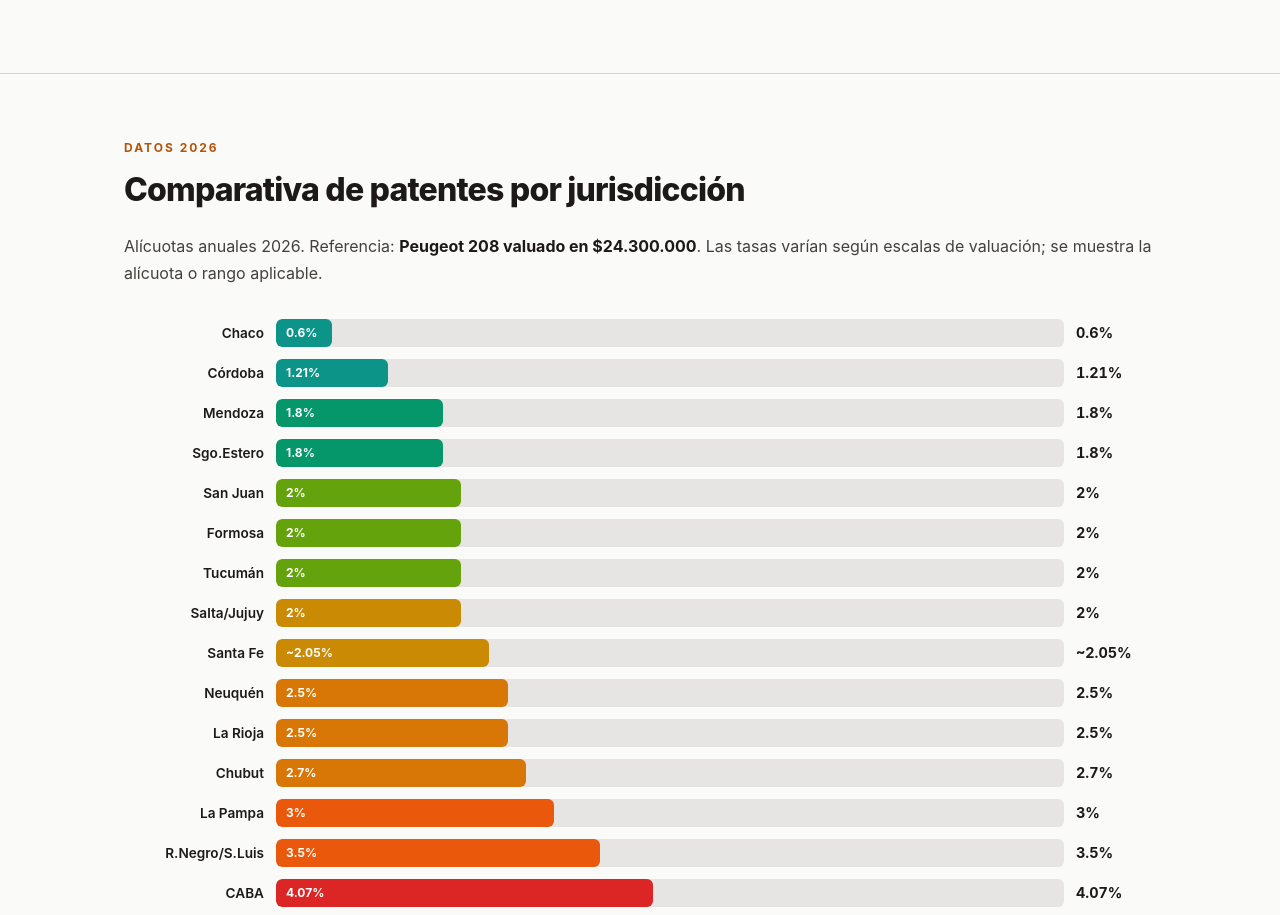
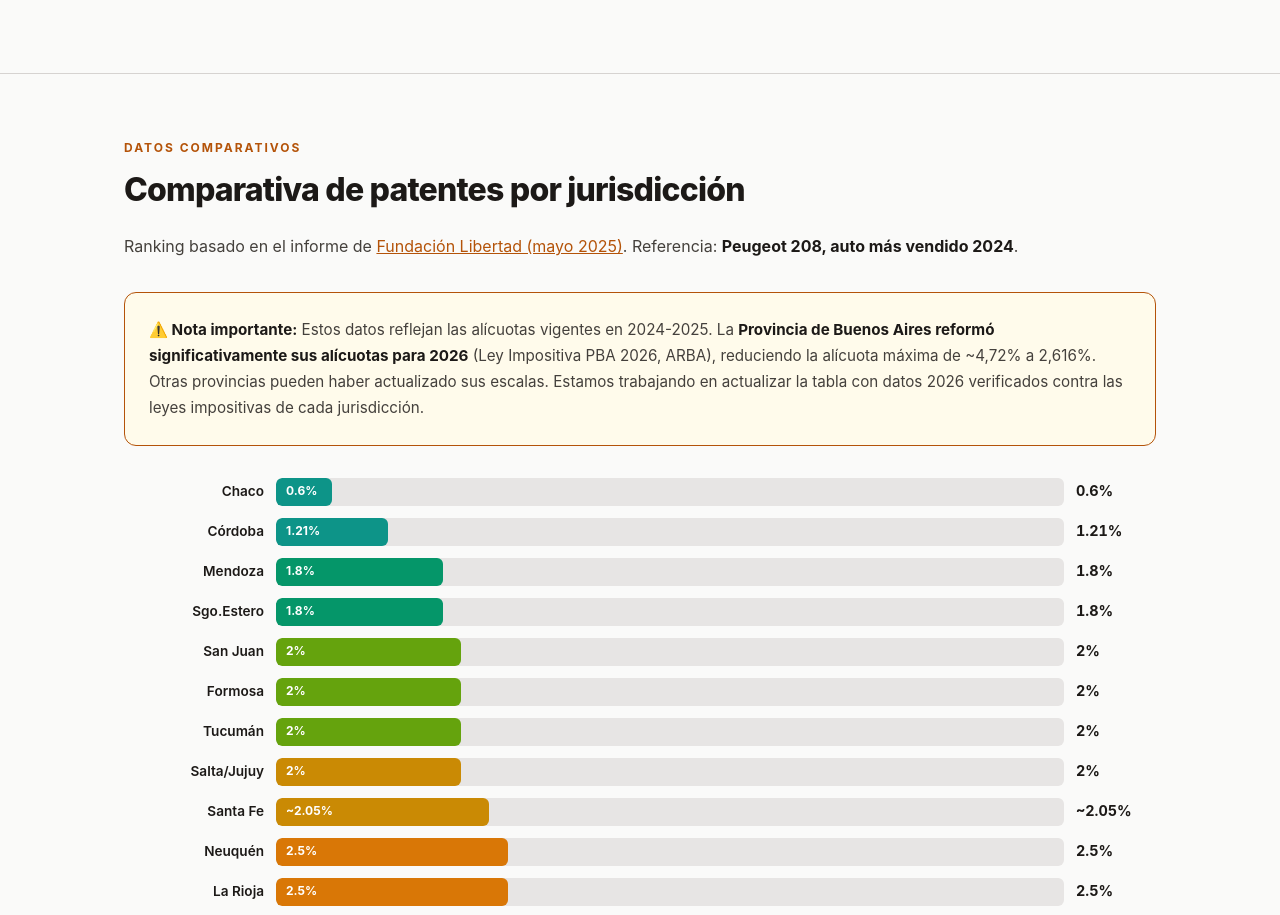
Before and after one commit to 0juano/competencia-registral, a plain HTML site: page index.html in a window 1280 px wide. Shown: the part 2700-3615 px from the top of the page. Drawn offline with Linux system fonts and the light colour scheme.

Commit message:
Add data source disclaimer - ranking is Fundación Libertad 2025, PBA 2026 reform noted

```diff
--- a/index.html
+++ b/index.html
@@ -428,9 +428,12 @@ footer a { color: var(--accent); text-decoration: none; }
 <!-- COMPARATIVA -->
 <section id="comparativa">
   <div class="container wide">
-    <div class="section-label">Datos 2026</div>
+    <div class="section-label">Datos comparativos</div>
     <h2>Comparativa de patentes por jurisdicción</h2>
-    <p>Alícuotas anuales 2026. Referencia: <strong>Peugeot 208 valuado en $24.300.000</strong>. Las tasas varían según escalas de valuación; se muestra la alícuota o rango aplicable.</p>
+    <p>Ranking basado en el informe de <a href="https://www.infobae.com/autos/2025/05/06/cuanto-paga-de-patente-en-cada-provincia-el-auto-mas-vendido-de-la-argentina/" target="_blank" rel="noopener" style="color:var(--accent)">Fundación Libertad (mayo 2025)</a>. Referencia: <strong>Peugeot 208, auto más vendido 2024</strong>.</p>
+    <div class="callout" style="margin-bottom:24px">
+      <p><strong>⚠️ Nota importante:</strong> Estos datos reflejan las alícuotas vigentes en 2024-2025. La <strong>Provincia de Buenos Aires reformó significativamente sus alícuotas para 2026</strong> (Ley Impositiva PBA 2026, ARBA), reduciendo la alícuota máxima de ~4,72% a 2,616%. Otras provincias pueden haber actualizado sus escalas. Estamos trabajando en actualizar la tabla con datos 2026 verificados contra las leyes impositivas de cada jurisdicción.</p>
+    </div>
 
     <div class="chart-container">
       <div class="bar-chart" id="chart">
```
